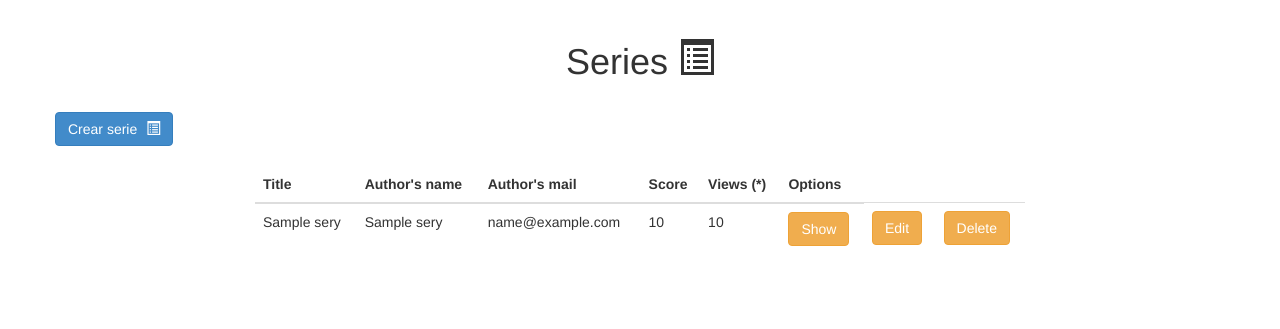
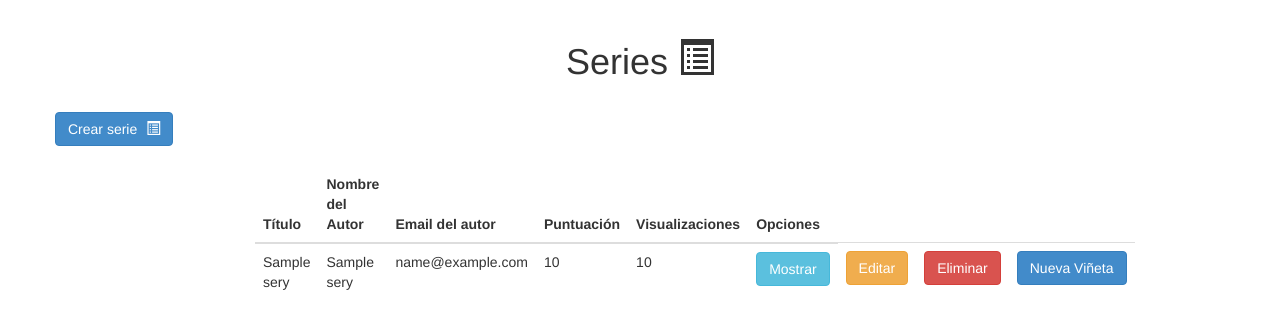
Before and after one commit to vegaj/iweb-python, a Python web app: template src/templates/series/list.html in a window 1280 px wide. Shown: the part 51-380 px from the top of the page. Run offline with Jinja, Linux system fonts and the light colour scheme; the template is opened without the code that fills it: most values are stand-ins (such as "Sample title", 1, 10 or a date in 2020); some libraries are stand-ins or nearby versions.

Commit message:
Merge con NewSketch

```diff
--- a/src/main.py
+++ b/src/main.py
@@ -3,7 +3,6 @@ import webapp2
 
 app = webapp2.WSGIApplication([
         ('/', ListSeries),
-        ('/sketches/new', NewSketch),
         ('/sketches/edit/([\d]+)', EditSketch),
         ('/sketches/delete/([\d]+)', DeleteSketch),
         ('/series/', ListSeries),
@@ -11,5 +10,6 @@ app = webapp2.WSGIApplication([
         ('/series/show/([\d]+)', ShowSerie),
         ('/series/edit/([\d]+)', EditSerie),
         ('/series/delete/([\d]+)', DeleteSerie),
+        ('/series/([\d]+)/sketches/new', NewSketch),
         ],
         debug=True)
--- a/src/templates/series/list.html
+++ b/src/templates/series/list.html
@@ -21,12 +21,12 @@
     <div class="col-md-8">
         <table class="table">
             <thead>
-            <th>Title</th>
-            <th>Author's name</th>
-            <th>Author's mail</th>
-            <th>Score</th>
-            <th>Views (*)</th> <!--? Este campo se podría mostrar -->
-            <th>Options</th><!-- Una nueva sección-->
+            <th>T&iacute;tulo</th>
+            <th>Nombre del Autor</th>
+            <th>Email del autor</th>
+            <th>Puntuaci&oacute;n</th>
+            <th>Visualizaciones</th>
+            <th>Opciones</th>
             </thead>
             <tbody>
             {% for s in series %}
@@ -36,9 +36,10 @@
                 <td>{{ s.author_email }}</td>
                 <td>{{ s.score }}</td>
                 <td>{{ s.views }}</td>
-                <td><a class="btn btn-warning" href="/series/show/{{ s.key().id() }}">Show</a></td>
-                <td><a class="btn btn-warning" href="/series/edit/{{ s.key().id() }}" >Edit</a></td>
-                <td><a class="btn btn-warning" href="/series/delete/{{ s.key().id() }}">Delete</a></td>
+                <td><a class="btn btn-info" href="/series/show/{{ s.key().id() }}">Mostrar</a></td>
+                <td><a class="btn btn-warning" href="/series/edit/{{ s.key().id() }}" >Editar</a></td>
+                <td><a class="btn btn-danger" href="/series/delete/{{ s.key().id() }}">Eliminar</a></td>
+                <td><a class="btn btn-primary" href="/series/{{ s.key().id() }}/sketches/new">Nueva Vi&ntilde;eta</a></td>
             </tr>
             {% endfor %}
             </tbody>
--- a/src/templates/series/show.html
+++ b/src/templates/series/show.html
@@ -21,6 +21,7 @@
 <div class="row">
     <div class="col-lg-12 text-center">
         <h1>{{ serie.title }} <span class="glyphicon glyphicon-film" aria-hidden="true"></span></h1>
+        <a class="btn btn-primary" href="/series/{{ serie.key().id() }}/sketches/new">Nueva Vi&ntilde;eta</a>
     </div>
 </div>
 <br/>
```
Also changed, not shown: src/templates/sketches/new.html (added, +80 -0 lines), src/views.py (+38 -2 lines).
